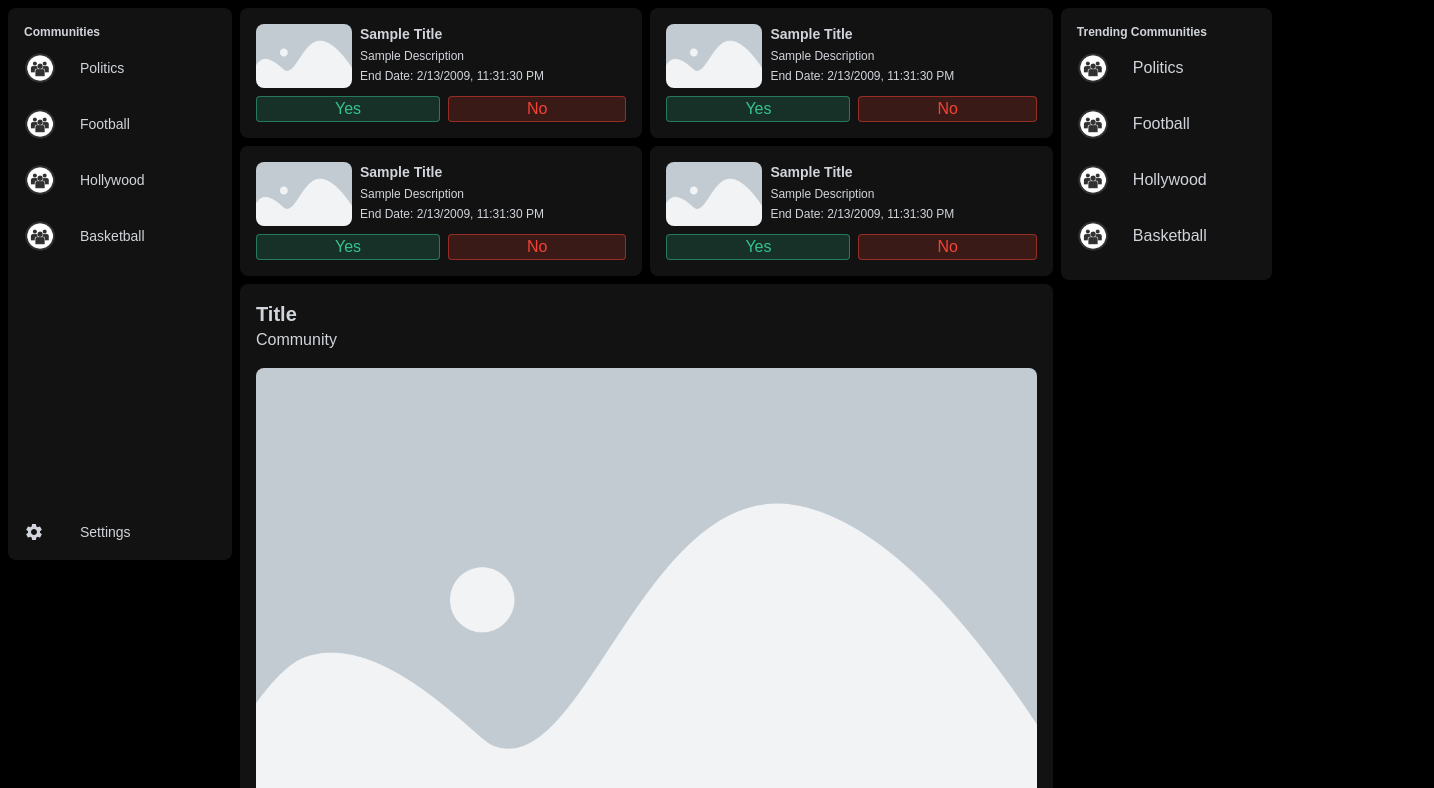
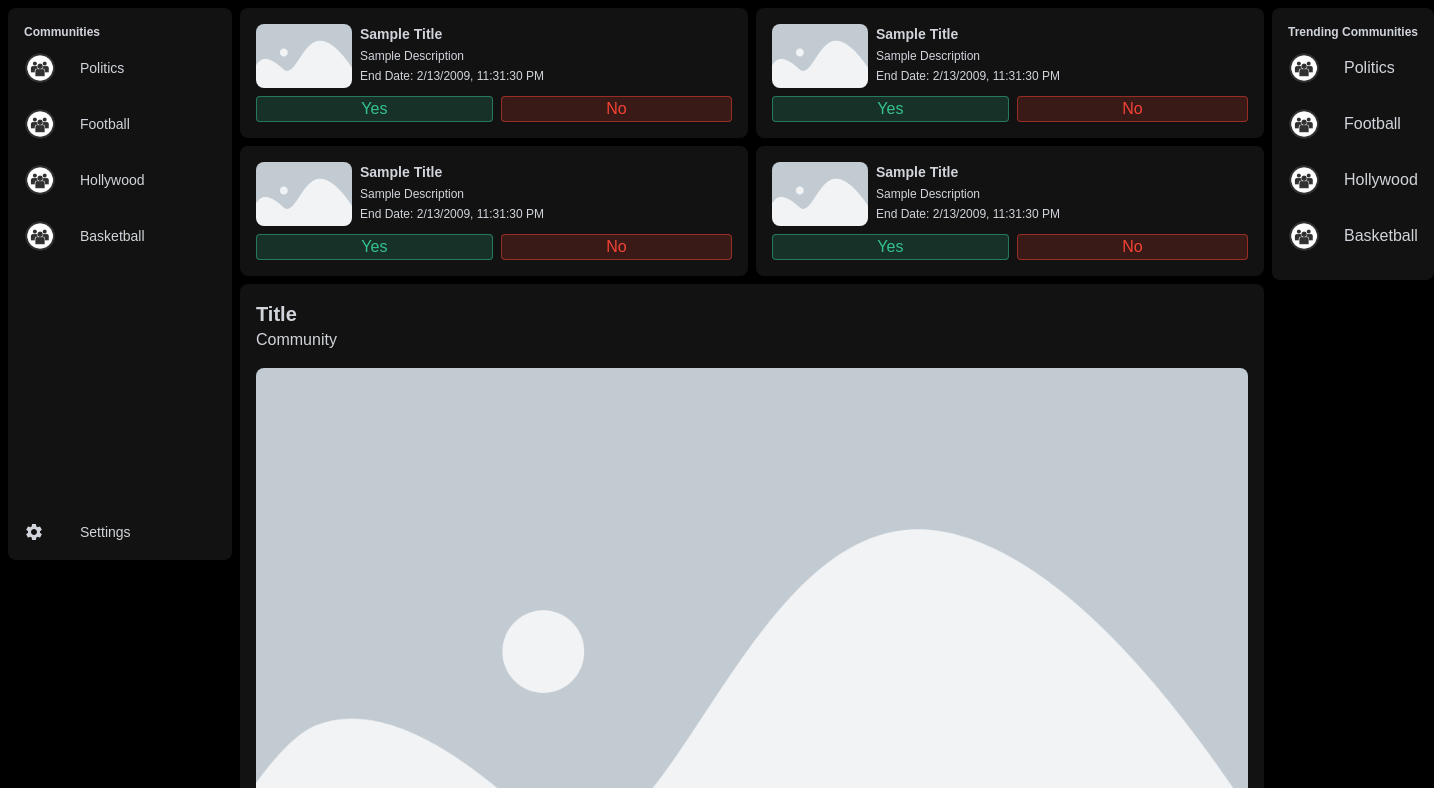
Before and after one commit to thedudeontitan/orbit, a Next.js app: page / in a window 1280 px wide. Shown: the part 232-1020 px from the top of the page, 1434 px wide, since content can reach past the window. Built offline with nearby package versions, Linux system fonts and the light colour scheme.

Commit message:
fix next img errors

```diff
--- a/src/app/page.tsx
+++ b/src/app/page.tsx
@@ -2,6 +2,7 @@ import Link from "next/link";
 import { Bet } from "../component/Bet";
 import { Post } from "../component/Post";
 import { Community } from "../component/types";
+import Image from "next/image";
 
 const Communities: Community[] = [
   { title: "Politics", image: "/images/community1.png" },
@@ -21,9 +22,9 @@ export default function Home() {
           />
         ))}
       </div>
-      <div className="flex flex-row gap-2">
+      <div className="flex flex-row gap-2 w-full">
         <div className="flex flex-col gap-2">
-          <div className="lg:grid lg:grid-cols-2 flex flex-col gap-2 ">
+          <div className="lg:grid lg:grid-cols-2 flex flex-col gap-2 flex-grow">
             {Array.from({ length: 4 }).map((_, index) => (
               <Bet
                 key={index}
@@ -38,7 +39,7 @@ export default function Home() {
               />
             ))}
           </div>
-          <div>
+          <div className="w-full">
             <Post
               title="Title"
               community="Community"
@@ -55,7 +56,9 @@ export default function Home() {
               className="flex items-center justify-start h-14 px-4 hover:text-white transition"
             >
               <div className=" w-12 ">
-                <img src={item.image} className="w-8 text-xl" />
+                <div className="relative w-8 h-8">
+                  <Image src={item.image} fill alt="" />
+                </div>
               </div>
               <span className="ml-2">{item.title}</span>
             </Link>
--- a/src/component/Bet.tsx
+++ b/src/component/Bet.tsx
@@ -1,6 +1,7 @@
 import React from "react";
 import { Market } from "./types";
 import { ConvertToDate } from "../utils/ConvertToDate";
+import Image from "next/image";
 
 export const Bet: React.FC<Market> = ({
   banner,
@@ -12,11 +13,9 @@ export const Bet: React.FC<Market> = ({
   return (
     <div className="rounded-lg flex flex-col gap-2 bg-[#ffffff12] text-[#D1D5DB] p-4 w-full">
       <div className="flex flex-row gap-2">
-        <img
-          src={banner}
-          alt=""
-          className="w-[6rem] object-contain rounded-lg"
-        />
+        <div className="relative w-[6rem] h-[4rem]">
+          <Image src={banner} alt="" className="object-cover rounded-lg" fill />
+        </div>
         <div className="flex flex-col gap-1">
           <h1 className="text-sm font-semibold">{title}</h1>
           <p className="text-xs">{description}</p>
--- a/src/component/Post.tsx
+++ b/src/component/Post.tsx
@@ -1,14 +1,22 @@
 import React from "react";
 import { PostItem } from "./types";
+import Image from "next/image";
 
 export const Post: React.FC<PostItem> = ({ community, image, title }) => {
   return (
-    <div className="p-4 flex flex-col gap-4 bg-[#ffffff12] rounded-lg">
-      <div>
+    <div className="p-4 flex flex-col gap-4 bg-[#ffffff12] rounded-lg flex-grow w-full">
+      <div className="">
         <h1 className="text-xl font-bold">{title}</h1>
         <p>{community}</p>
       </div>
-      <img src={image} alt="" className="w-full object-contain rounded-lg" />
+      <div className="relative lg:w-[62rem] h-[80vh] ">
+        <Image
+          src={image}
+          alt="image"
+          fill
+          className="object-cover rounded-lg"
+        />
+      </div>
     </div>
   );
 };
--- a/src/component/navbar/Navbar.tsx
+++ b/src/component/navbar/Navbar.tsx
@@ -1,4 +1,3 @@
-import { ReactNode } from "react";
 import { Community, NavItem } from "../types";
 import { MdOutlineHome, MdSettings } from "react-icons/md";
 import { MdOutlinePieChart } from "react-icons/md";
```
